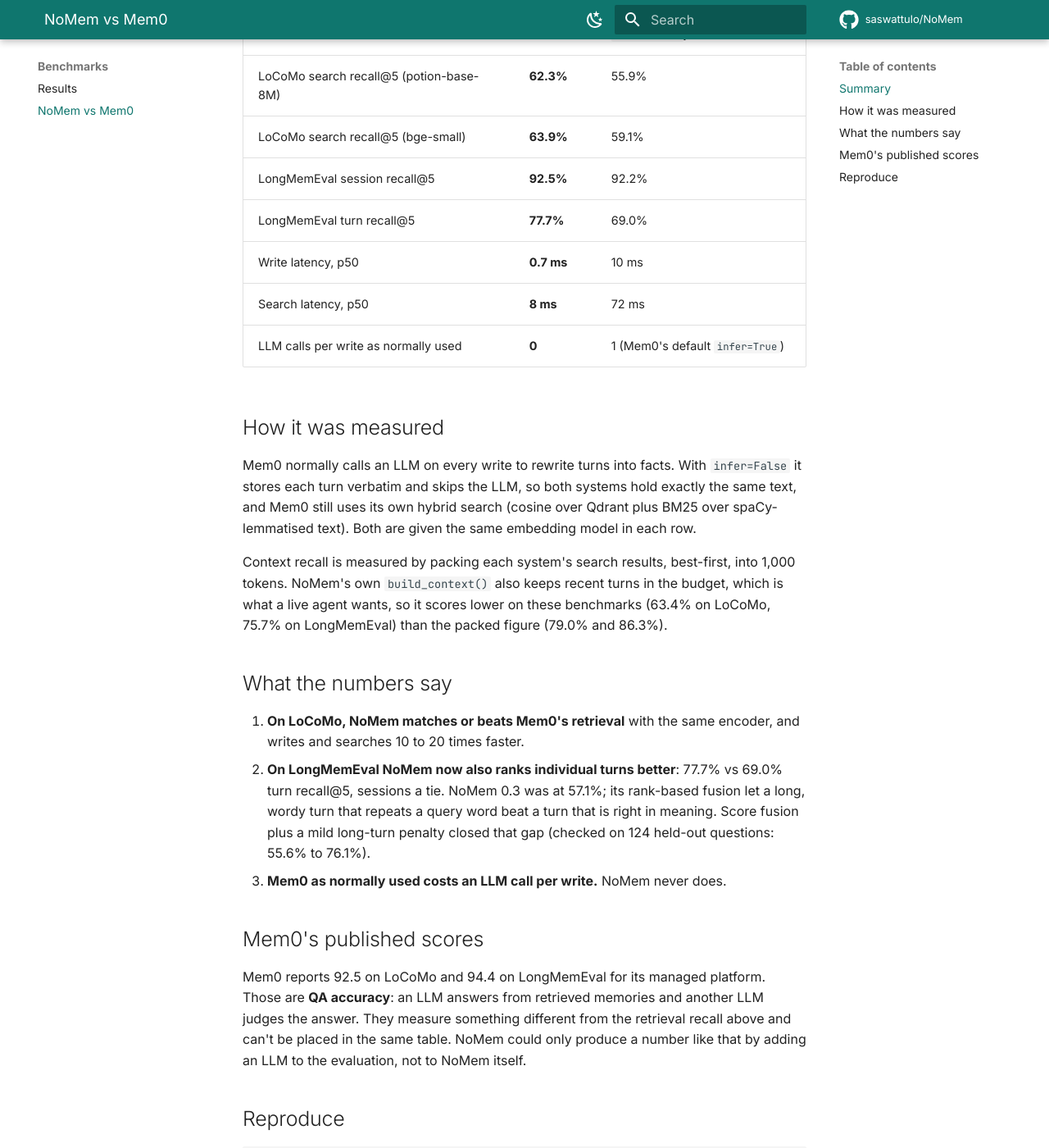
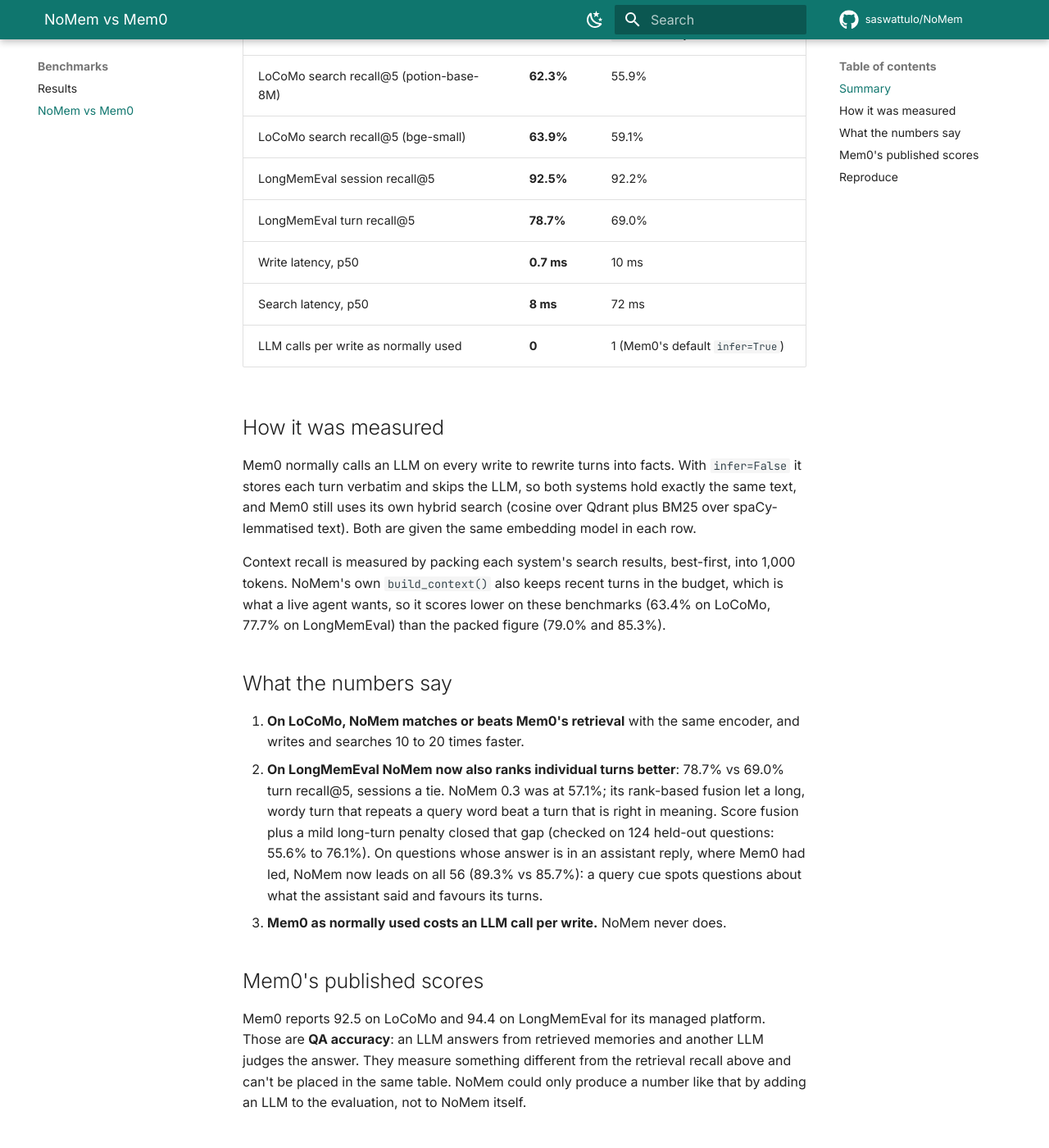
Before and after one commit to saswattulo/NoMem, an MkDocs documentation site: the page built from docs/comparison.md, in a window 1280 px wide and 1400 px high, scrolled down 429 px. Shown: the whole window at 82% size. Built offline with MkDocs 1.6.1 and Material for MkDocs 9.7.7, drawn with Linux system fonts in a browser that asks for light colours; comment, search, counter and statistics services are not loaded.

Commit message:
Assistant cue: favour assistant turns for questions about what the assistant said
A query regex (past-tense verbs after "you", "our previous conversation")
spots questions whose answer is in an assistant reply. Assistant turns get
x1.6 and a matching user turn's reply gets the context lift. LongMemEval
single-session-assistant turn R@5 82.1 -> 89.3 on all 56 (Mem0 85.7);
no other question type, LoCoMo, stress or updates changes.

Passage indexing of long turns was tried and dropped (see TRAJECTORY step 13).

Co-Authored-By: Claude Opus 5.5 <noreply@anthropic.com>
Claude-Session: https://claude.ai/code/session_01NuiVRyRi4R4XFBgZuFb2rQ

```diff
--- a/benchmarks/MEM0_COMPARISON.md
+++ b/benchmarks/MEM0_COMPARISON.md
@@ -51,18 +51,27 @@ running on the same 4 CPUs, so NoMem latencies here are pessimistic.
 | System | Session R@5 | all@5 | Turn R@5 | Turn R@10 | Context recall | add p50 / p95 | search p50 / p95 |
 | --- | --- | --- | --- | --- | --- | --- | --- |
 | NoMem, keyword rules only | 88.2 | 80.0 | 72.0 | 79.0 | 79.4 | 6 / 81 ms* | 14 / 48 ms* |
-| NoMem + potion-base-8M | **92.5** | **87.0** | **77.7** | **85.7** | **86.3** | 2.5 / 48 ms | 11 / 29 ms |
+| NoMem + potion-base-8M | **92.5** | **87.0** | **78.7** | **85.7** | **85.3** | 2.4 / 47 ms | 11 / 18 ms |
 | Mem0 + potion-base-8M | 92.2 | 86.0 | 69.0 | 79.2 | 76.5 | 13 / 55 ms | 66 / 219 ms |
 | NoMem 0.3 (rank fusion) + potion, for reference | 92.8 | 87.0 | 57.1 | 75.6 | 69.1 | 3.1 / 55 ms | 13 / 35 ms |
-| NoMem `build_context` (+ potion) | | | | | 75.7 | | |
+| NoMem `build_context` (+ potion) | | | | | 77.7 | | |
 
 Turn R@5 by question type (NoMem + potion vs Mem0 + potion): single-session
-user 82.1 vs 78.6, single-session assistant 81.8 vs 90.9, preference 66.7 vs
+user 82.1 vs 78.6, single-session assistant 90.9 vs 90.9, preference 66.7 vs
 41.7, multi-session 63.5 vs 51.3, knowledge update 90.6 vs 81.2, temporal
 82.1 vs 71.0. The 100-question spread has 6-27 questions per type, so
 per-type gaps are noisy. The fusion settings were tuned on these 100
 questions; on 124 held-out LongMemEval questions NoMem + potion gets 76.1
 turn R@5 (0.3: 55.6). Mem0 was not run on the held-out set.
+
+Single-session-assistant questions (answer inside an assistant reply), all
+56 of them, same harness and packing (step 13 in `TRAJECTORY.md`):
+
+| System | Turn R@5 | Turn R@10 | Context recall |
+| --- | --- | --- | --- |
+| NoMem + potion, before the assistant cue | 82.1 | 91.1 | |
+| NoMem + potion | **89.3** | **94.6** | **85.7** |
+| Mem0 + potion | 85.7 | 91.1 | 78.6 |
 
 ### What the numbers say
 
@@ -75,11 +84,12 @@ turn R@5 (0.3: 55.6). Mem0 was not run on the held-out set.
    rank-based RRF let a long, wordy turn that repeats a query word beat a
    turn that is semantically right. Score fusion (BM25 relative to the
    best hit, squared, plus raw cosine) and a mild long-turn penalty fixed
-   it. Mem0 still leads on single-session-assistant questions (90.9 vs
-   81.8), where the evidence sits in long assistant answers that the
-   length penalty discounts.
+   it. Single-session-assistant questions, where Mem0 led (90.9 vs 81.8 on
+   the spread), are now level on the spread and ahead on all 56 (89.3 vs
+   85.7): a query cue spots questions about what the assistant said and
+   favours assistant turns.
 3. **NoMem's own `build_context` gives up about 11-16 points of context
-   recall** on these benchmarks (63.4 vs 79.0 on LoCoMo; 75.7 vs 86.3 on LongMemEval)
+   recall** on these benchmarks (63.4 vs 79.0 on LoCoMo; 77.7 vs 85.3 on LongMemEval)
    because it keeps recent turns in the budget. That is by design for a live
    agent, but it matters when quoting numbers next to Mem0's packed results.
 
--- a/docs/_comparison_table.md
+++ b/docs/_comparison_table.md
@@ -3,7 +3,7 @@
 | LoCoMo search recall@5 (potion-base-8M) | **62.3%** | 55.9% |
 | LoCoMo search recall@5 (bge-small) | **63.9%** | 59.1% |
 | LongMemEval session recall@5 | **92.5%** | 92.2% |
-| LongMemEval turn recall@5 | **77.7%** | 69.0% |
+| LongMemEval turn recall@5 | **78.7%** | 69.0% |
 | Write latency, p50 | **0.7 ms** | 10 ms |
 | Search latency, p50 | **8 ms** | 72 ms |
 | LLM calls per write as normally used | **0** | 1 (Mem0's default `infer=True`) |
--- a/docs/comparison.md
+++ b/docs/comparison.md
@@ -21,18 +21,21 @@ given the same embedding model in each row.
 Context recall is measured by packing each system's search results,
 best-first, into 1,000 tokens. NoMem's own `build_context()` also keeps
 recent turns in the budget, which is what a live agent wants, so it scores
-lower on these benchmarks (63.4% on LoCoMo, 75.7% on LongMemEval) than the
-packed figure (79.0% and 86.3%).
+lower on these benchmarks (63.4% on LoCoMo, 77.7% on LongMemEval) than the
+packed figure (79.0% and 85.3%).
 
 ## What the numbers say
 
 1. **On LoCoMo, NoMem matches or beats Mem0's retrieval** with the same
    encoder, and writes and searches 10 to 20 times faster.
-2. **On LongMemEval NoMem now also ranks individual turns better**: 77.7%
+2. **On LongMemEval NoMem now also ranks individual turns better**: 78.7%
    vs 69.0% turn recall@5, sessions a tie. NoMem 0.3 was at 57.1%; its
    rank-based fusion let a long, wordy turn that repeats a query word beat a
    turn that is right in meaning. Score fusion plus a mild long-turn penalty
    closed that gap (checked on 124 held-out questions: 55.6% to 76.1%).
+   On questions whose answer is in an assistant reply, where Mem0 had led,
+   NoMem now leads on all 56 (89.3% vs 85.7%): a query cue spots questions
+   about what the assistant said and favours its turns.
 3. **Mem0 as normally used costs an LLM call per write.** NoMem never does.
 
 ## Mem0's published scores
```
Also changed, not shown: CHANGELOG.md (+7 -0 lines), README.md (+2 -2 lines), benchmarks/TRAJECTORY.md (+50 -0 lines), docs/configuration.md (+2 -1 lines), docs/retrieval.md (+11 -2 lines), 3 other files.
